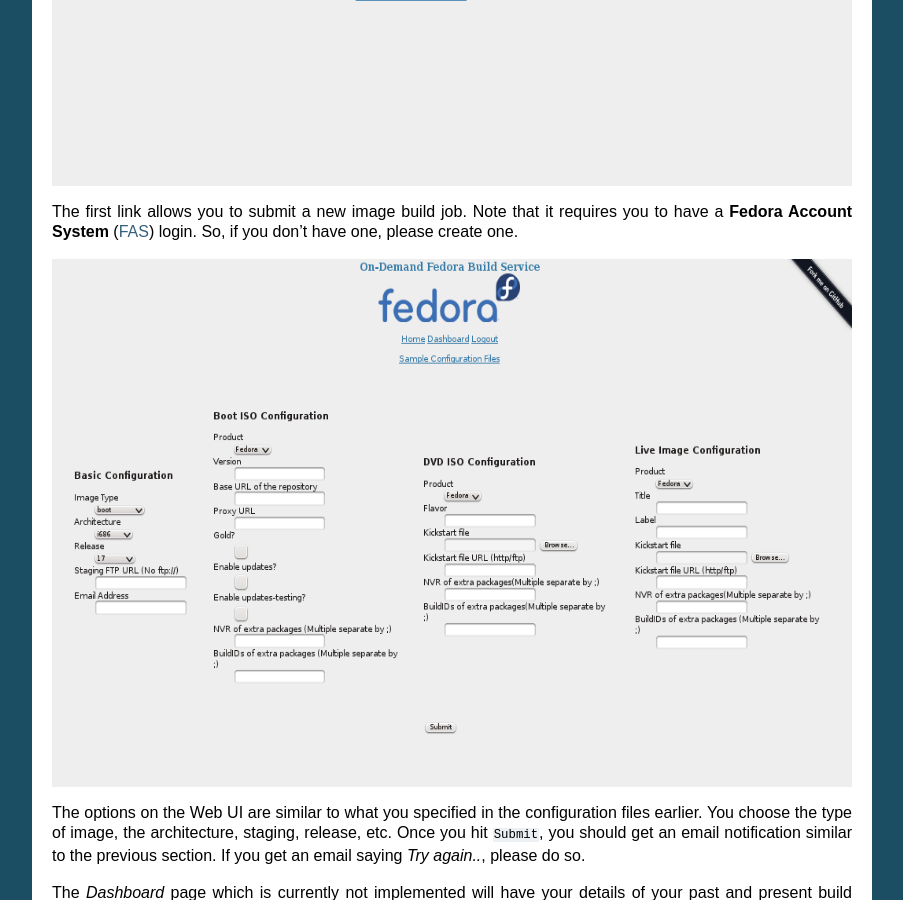
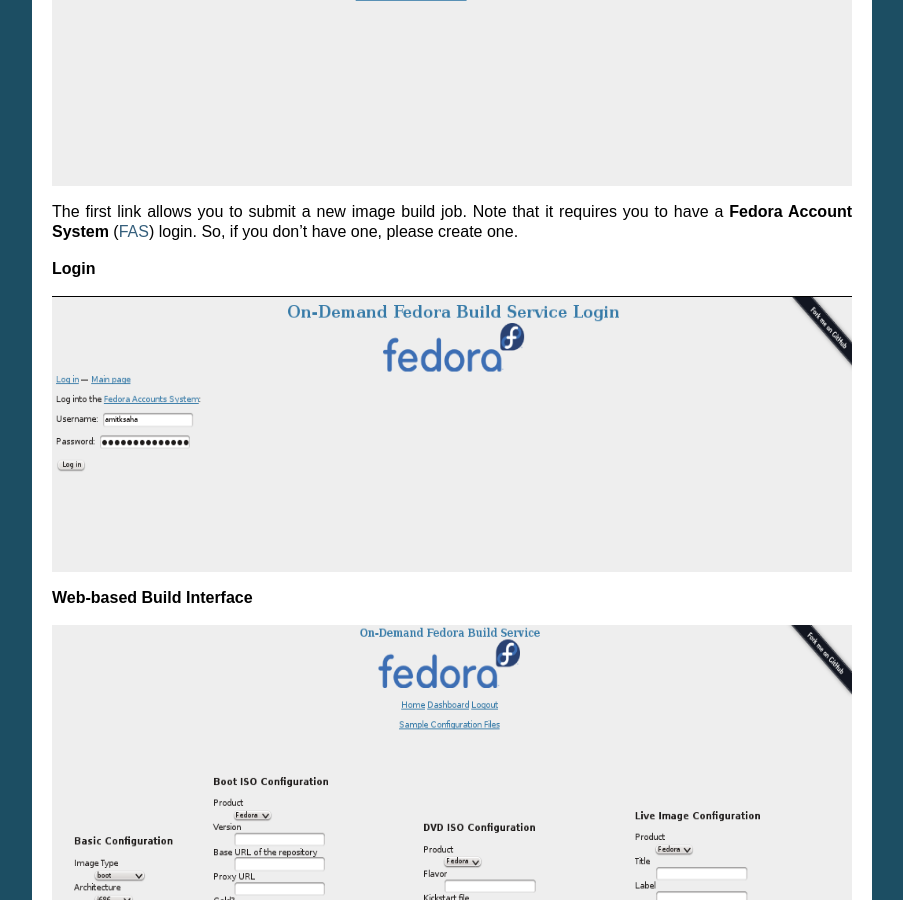
Before and after one commit to amitsaha/gsoc2012_fbs, a Sphinx documentation site: the page built from doc/HOWTO.rst, in a window 1280 px wide and 900 px high, scrolled down 7113 px. Shown: the whole window, without its empty margins (198-1101 px from the left). Built offline with Sphinx 7.4.7, drawn with Linux system fonts in a browser that asks for light colours.

Commit message:
added login screen to HOWTO

```diff
--- a/doc/HOWTO.rst
+++ b/doc/HOWTO.rst
@@ -443,6 +443,15 @@
 it requires you to have a **Fedora Account System** (FAS_) login. So, if
 you don't have one, please create one.
 
+**Login**
+
+.. image:: images/login.png
+   :scale: 90%
+   :align: center
+
+
+**Web-based Build Interface**
+
 .. image:: images/webui.png
    :scale: 90 %
    :align: center
```
Also changed, not shown: doc/images/login.png (added).
